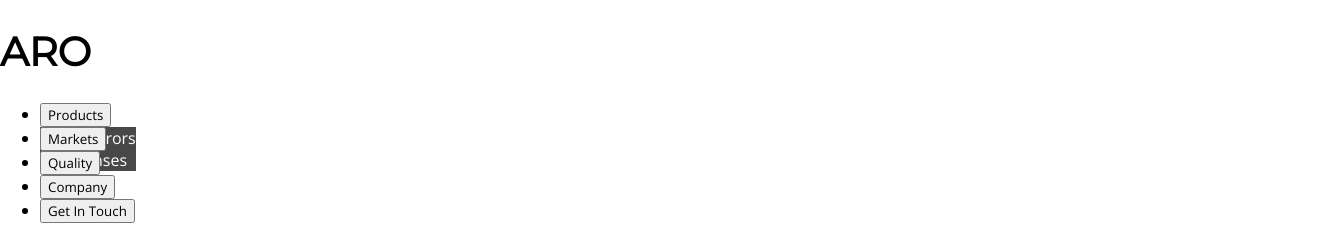
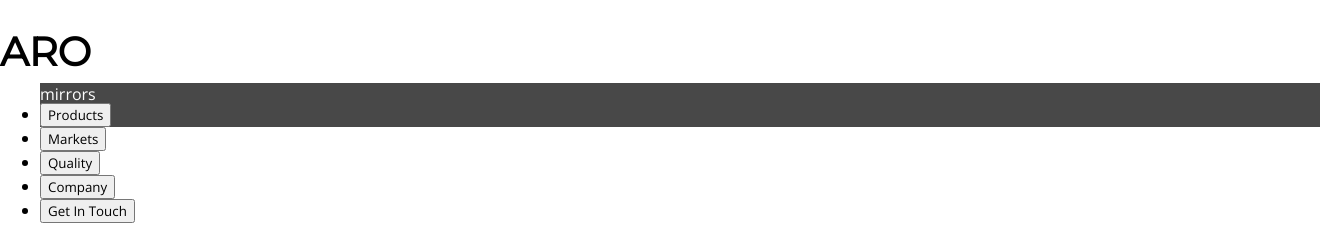
Before and after one commit to BrendanDarnell/ARO-Website-Gatsby, a Gatsby site: page / in a window 1280 px wide. Shown: the top 236 px of the page, 1320 px wide, since content can reach past the window. Built offline with nearby package versions, Linux system fonts and the light colour scheme; Gatsby itself is replaced by a stand-in of ours.

Commit message:
Make toggle-menu with vanilla css, plus :hover effect

```diff
--- a/src/components/nav-list.js
+++ b/src/components/nav-list.js
@@ -29,7 +29,7 @@
 			<div className={styles.navListDiv}>
 				<ul className={styles.navList}>
 					<li className={styles.mainLi}>
-						<ToggleMenu handleClick={this.toggleContactMenu} showMenu={this.state.showContactMenu} buttonName={'Products'} buttonClassNames={styles.navButton}/>
+						<ToggleMenu menuItems={['mirrors','lenses']} handleClick={this.toggleContactMenu} showMenu={this.state.showContactMenu} buttonName={'Products'} buttonClassNames={styles.navButton}/>
 					</li>
 					<li className={styles.mainLi}>
 						<button className={styles.navButton}>Markets</button>
--- a/src/components/toggle-menu.js
+++ b/src/components/toggle-menu.js
@@ -4,22 +4,24 @@
 import styles from './toggle-menu.module.css';
 
 export default function ToggleMenu(props) {
-	const menuAnimation = {
-		enter: styles.menuAnimationEnter,
-		enterActive: styles.menuAnimationEnterActive,
-		exit: styles.menuAnimationExit,
-		exitActive: styles.menuAnimationExitActive
-	};
+	// const menuAnimation = {
+	// 	enter: styles.menuAnimationEnter,
+	// 	enterActive: styles.menuAnimationEnterActive,
+	// 	exit: styles.menuAnimationExit,
+	// 	exitActive: styles.menuAnimationExitActive
+	// };
 
-	const items = ['mirrors', 'lenses'];
+	const menuItems = props.menuItems;
 
-	const menuItems = items.map((item, index) => {
+	const listItems = menuItems.map((item, index) => {
 		return (
 			<li key={index}>
 				{item}
 			</li>
 		)
 	});
+
+	console.log(props.menuItems);
 
 	console.log('ToggleMenu', props.showMenu);
 
@@ -29,11 +31,11 @@
 				<button onClick={props.handleClick} className={props.buttonClassNames}>{props.buttonName}</button>
 				{props.showMenu ? (
 					<ul className={`${styles.menu} ${styles.showMenu}`}>
-						{menuItems}
+						{listItems}
 					</ul>)
 					:(
 					 <ul className={styles.menu}>
-						{menuItems}
+						{listItems}
 					</ul>
 				)}
 			</div>
--- a/src/components/toggle-menu.module.css
+++ b/src/components/toggle-menu.module.css
@@ -1,6 +1,7 @@
 .menu-div {
 	position: relative;
 	z-index: 5;
+
 }
 
 .menu {
@@ -18,16 +19,25 @@
     /*max-width: 925px;*/
     /*display: none;*/
     /*opacity: 100%;*/
+    transform: translateY(-100%);
+    transition: transform 1000ms;
+    list-style: none;
+    padding-left: 0;
+    width: 100%;
 }
 
-/*.empty {
-	display: none;
-}*/
+.menu.show-menu {
+	display: block;
+	transform: translateY(0);
+    /*transition: transform 1000ms;*/
+}
 
-/*.menu.show-menu {
+.menu-div:hover .menu {
 	display: block;
+	transform: translateY(0);
 }
-*/
+
+
 .menuAnimationEnter {
 	transform: translateY(-100%);
 }
```
Also changed, not shown: src/components/nav-menu.js (added, +58 -0 lines).
